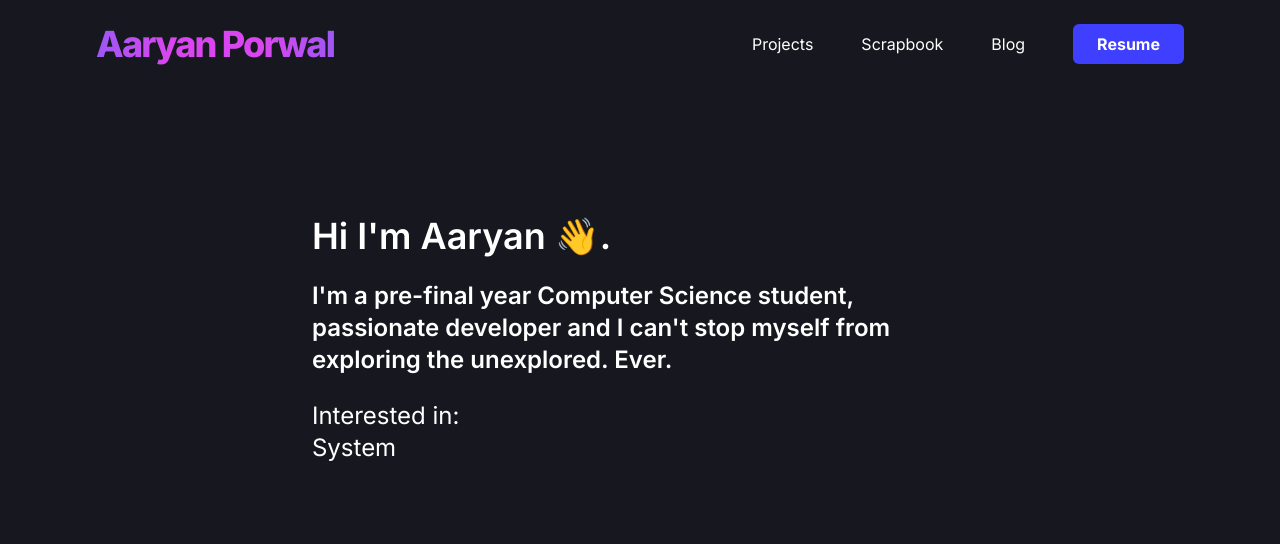
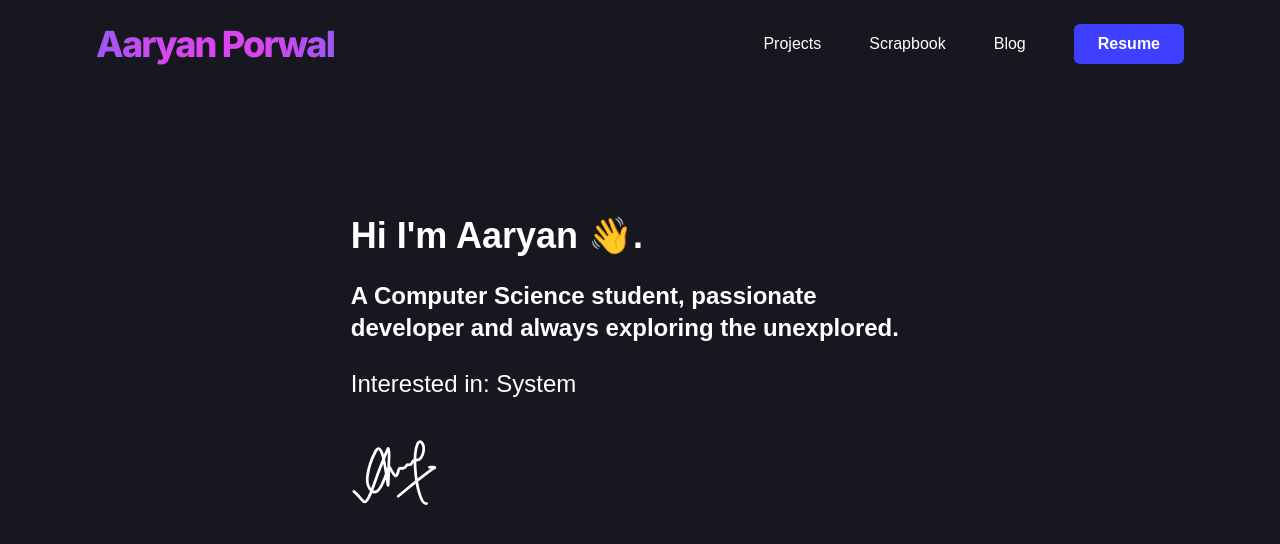
Before and after one commit to aaryanporwal/websoot-v1, a Next.js app: page / in a window 1280 px wide. Shown: the top 544 px of the page. Built offline with nearby package versions, Linux system fonts and the light colour scheme; a web font is replaced by a local one.

Commit message:
New Font, links, signature animation

```diff
--- a/components/NavBar.js
+++ b/components/NavBar.js
@@ -4,10 +4,19 @@ export default function Header() {
     menu.classList.toggle("hidden");
   };
 
+  const BLOG_URL = "https://blog.aaryanporwal.com/";
+  const GITHUB_URL = "";
+  const LINKEDIN_URL = "https://www.linkedin.com/in/aaryan-porwal/";
+  const TWITTER_URL = "https://twitter.com/aaryan7476";
+  const RESUME_URL =
+    "https://drive.google.com/file/d/1gBwvHKA1lcsBXp2xMIm2kX4adsdUV0Hm/view?usp=sharing";
+  const SCRAPBOOK_URL = "https://scrapbook.hackclub.com/aaryan";
+  const PROJECTS_URL = "https://github.com/aaryanporwal?tab=repositories";
+
   return (
     <>
       <header className="py-6">
-        <div className="container flex justify-between items-center mx-auto px-8 md:px-10 lg:px-24 w-full">
+        <div className="font-Inter container flex justify-between items-center mx-auto px-8 md:px-10 lg:px-24 w-full">
           <div className="text-4xl sm:text-4xl font-extrabold md:text-3xl lg:text-4xl">
             <span className="animated-gradient tracking-tighter">
               Aaryan Porwal
@@ -15,26 +24,29 @@ export default function Header() {
           </div>
 
           {/* nav links start from here: */}
-          <div className="links hidden md:flex space-x-12 items-center">
+          <div className="font-Walsheim links hidden md:flex space-x-12 items-center">
             <a
-              href="#"
+              href={PROJECTS_URL}
               className="hover:text-selected-text hover:scale-125 ease-in-out duration-300"
+              target="_blank"
             >
               Projects
             </a>
             <a
-              href="#"
+              href={SCRAPBOOK_URL}
               className="hover:text-selected-text hover:scale-125 ease-in-out duration-300"
+              target="_blank"
             >
               Scrapbook
             </a>
             <a
-              href="#"
+              href={BLOG_URL}
               className="hover:text-selected-text duration-300 hover:scale-125 ease-in-out"
+              target="_blank"
             >
               Blog
             </a>
-            <a href="#resume" className="">
+            <a href={RESUME_URL} className="" target="_blank">
               <button className="rounded-md px-6 py-2 bg-theme font-bold hover:scale-125 ease-in-out duration-300 ">
                 Resume
               </button>
@@ -52,9 +64,7 @@ export default function Header() {
                 xmlns="http://www.w3.org/2000/svg"
                 fill="white"
               >
-                <path
-                  d="M13 17.5H0.25V14.6667H13V17.5ZM25.75 10.4167H0.25V7.58333H25.75V10.4167ZM25.75 3.33333H13V0.5H25.75V3.33333Z"
-                />
+                <path d="M13 17.5H0.25V14.6667H13V17.5ZM25.75 10.4167H0.25V7.58333H25.75V10.4167ZM25.75 3.33333H13V0.5H25.75V3.33333Z" />
               </svg>
             </button>
           </div>
@@ -64,26 +74,30 @@ export default function Header() {
         {/* mobile dropdown links here */}
         <div className="bg-gray-500 mt-3 text-right float-right mr-10 py-4 px-4 rounded-md mobile-menu hidden md:hidden">
           <a
-            href=""
+            href={PROJECTS_URL}
             className="block hover:text-selected-text duration-300 py-2 px-3"
+            target="_blank"
           >
             Projects
           </a>
           <a
-            href=""
+            href={SCRAPBOOK_URL}
             className="block hover:text-selected-text duration-300 py-2 px-3"
+            target="_blank"
           >
             Scrapbook
           </a>
           <a
-            href=""
+            href={BLOG_URL}
             className="block hover:text-selected-text duration-300 py-2 px-3"
+            target="_blank"
           >
             Blog
           </a>
           <a
-            href=""
+            href={RESUME_URL}
             className="rounded-md inline-block bg-theme font-bold hover:scale-110 ease-in-out duration-300 py-2 px-3"
+            target="_blank"
           >
             Resume
           </a>
--- /dev/null
+++ b/components/Signature.js
@@ -0,0 +1,29 @@
+import React from "react";
+export function Signature({}) {
+  return (
+    <svg
+      width={100}
+      height={150}
+      viewBox="0 0 219 213"
+      fill="none"
+      xmlns="http://www.w3.org/2000/svg"
+    >
+      <path
+        id="signature"
+        d="M6.20975 142.346C11.0131 146.671 15.4987 151.069 19.7053 155.988C22.5589 159.324 27.7529 168.687 33.2265 163.83C37.9451 159.643 40.7333 151.992 42.8911 146.771C47.5613 135.469 55.1205 113.886 58.9776 103.27C59.089 102.964 80.5071 47.4426 81.3736 48.1609C85.2659 51.388 82.8602 77.6414 82.8676 80.6962C82.9046 96.053 82.5799 111.38 81.514 126.701C81.4633 127.43 81.1854 129.562 81.0523 128.844C80.1253 123.84 79.5085 118.784 78.6964 113.761C76.2096 98.3781 74.2279 82.6775 70.5581 67.5157C68.6406 59.5937 62.373 39.0312 54.2494 53.8905C45.0163 70.7791 38.2234 90.5848 35.8906 109.713C34.8533 118.218 35.6927 128.222 40.4925 135.63C60.789 166.954 76.7194 102.873 82.3786 89.9773C84.2671 85.6741 88.8129 97.2486 89.5455 98.5015C91.3483 101.585 93.6721 105.498 96.5393 107.734C100.239 110.618 102.114 102.727 102.863 100.66C103.665 98.4448 104.48 90.5922 107.983 91.4608C114.874 93.1695 118.356 91.6736 121.769 85.3525C123.357 82.4101 128.033 85.556 130.938 83.1238C133.842 80.6924 134.17 75.5433 138.105 74.2905C144.316 72.3135 148.198 76.31 153 69.4465C159.022 60.8386 162.353 45.8474 155.716 36.5332C152.117 31.4826 147.516 33.5381 145.303 39.0475C139.631 53.1689 139.673 76.2045 140.461 89.7561C142.883 131.398 153.841 171.973 165.622 169"
+        stroke="white"
+        strokeWidth={6}
+        strokeLinecap="round"
+        strokeLinejoin="round"
+      />
+      <path
+        id="arrow"
+        d="M103.231 153.042C126.144 134.313 148.88 115.327 172.64 97.6662C175.307 95.6835 178.046 93.7979 180.758 91.8769C181.757 91.1686 184.466 90.5272 183.652 89.6115C182.537 88.3571 173.664 89.6115 171.759 89.6115"
+        stroke="white"
+        strokeWidth={6}
+        strokeLinecap="round"
+        strokeLinejoin="round"
+      />
+    </svg>
+  );
+}
--- a/pages/index.js
+++ b/pages/index.js
@@ -1,18 +1,20 @@
+import { Signature } from "../components/Signature";
 import Head from "next/head";
 import NavBar from "../components/NavBar";
 import Typical from "react-typical";
 
 export default function Home() {
   return (
-    <div className="text-white font-Inter pb-12">
+    <div className="text-white  pb-12">
       <Head>
         <title>Welcome to Aaryan&apos;s Personal Website</title>
         <meta name="description" content="Welcome! 😁" />
         <link rel="icon" href="/favicon.ico" />
       </Head>
+
       <NavBar />
 
-      <div className={"bg-dark-100 px-4 sm:px-8"}>
+      <div className={"bg-dark-100 px-4 sm:px-8 font-Walsheim"}>
         <div
           className={
             "mx-auto flex w-full max-w-prose flex-col justify-center py-16"
@@ -23,16 +25,15 @@ export default function Home() {
               "mt-16 w-full self-start text-dark-900 dark:text-gray-50"
             }
           >
-            <h1 className={"text-4xl font-semibold"}>Hi I'm Aaryan 👋.</h1>
+            <h1 className={"text-4xl font-bold"}>Hi I'm Aaryan 👋.</h1>
             <br />
             <p className={"text-2xl font-semibold"}>
-              I'm a pre-final year Computer Science student, passionate
-              developer and I can't stop myself from exploring the unexplored.
-              Ever.
+              A Computer Science student, passionate developer and always
+              exploring the unexplored.
             </p>
             <br />
             <h3 className={"text-2xl"}>
-              Interested in: <br />
+              Interested in:{" "}
               <Typical
                 steps={[
                   "Web Development",
@@ -43,9 +44,10 @@ export default function Home() {
                   1200,
                 ]}
                 loop={Infinity}
-                wrapper="p"
+                wrapper="span"
               />
             </h3>
+            <Signature />
           </section>
         </div>
       </div>
--- a/styles/globals.css
+++ b/styles/globals.css
@@ -1,12 +1,25 @@
+@font-face {
+  font-family: "GT Walsheim Pro";
+  src: local("GT Walsheim Pro Regular"), local("GTWalsheimProRegular"),
+    url(https://cloud-ej2vwom8u-hack-club-bot.vercel.app/0gt_walsheim_medium.woff2)
+      format("woff2"),
+    url(https://cloud-l7gf104g2-hack-club-bot.vercel.app/0gt_walsheim_medium.woff)
+      format("woff"),
+    url(https://cloud-ej2vwom8u-hack-club-bot.vercel.app/1gt_walsheim_medium.ttf)
+      format("truetype");
+  font-weight: 400;
+  font-display: swap;
+  font-style: normal;
+  text-rendering: optimizeLegibility;
+  font-feature-settings: "liga", "clig";
+  font-variant-ligatures: common-ligatures;
+}
+
+
 html,
 body {
   padding: 0;
   margin: 0;
-  font-family: Inter var, ui-sans-serif, system-ui, -apple-system,
-    BlinkMacSystemFont, Segoe UI, Roboto, Helvetica Neue, Arial, Noto Sans,
-    sans-serif, Apple Color Emoji, Segoe UI Emoji, Segoe UI Symbol,
-    Noto Color Emoji;
-  -webkit-font-smoothing: antialiased;
   /* background-color: #17171f; */
   @apply bg-body;
   scroll-behavior: smooth;
@@ -45,6 +58,33 @@ a {
   }
 }
 
+#signature{
+  stroke-dasharray: 791;
+  stroke-dashoffset: 791;
+  animation: sign 4s ease;
+  animation-fill-mode: forwards;
+}
+
+#arrow{
+  stroke-dasharray: 829;
+  stroke-dashoffset: 829;
+  animation: sign2 2s ease;
+  animation-fill-mode: forwards;
+    animation-delay: 4s;
+}
+
+@keyframes sign {
+  to{
+    stroke-dashoffset: 0;
+  }
+}
+
+@keyframes sign2 {
+  to{
+    stroke-dashoffset: 0;
+  }
+}
+
 @tailwind base;
 @tailwind components;
 @tailwind utilities;
--- a/tailwind.config.js
+++ b/tailwind.config.js
@@ -16,7 +16,8 @@ module.exports = {
         input: "#2A2A35",
       },
       fontFamily: {
-        Inter: ["'Inter'", "sans-serif"],
+        Inter: ["Inter", "sans-serif"],
+        Walsheim: ["'GT Walsheim Pro'", "sans-serif"],
       },
     },
   },
```
Also changed, not shown: 1 other file (tests, documents, lock files or other folders).
